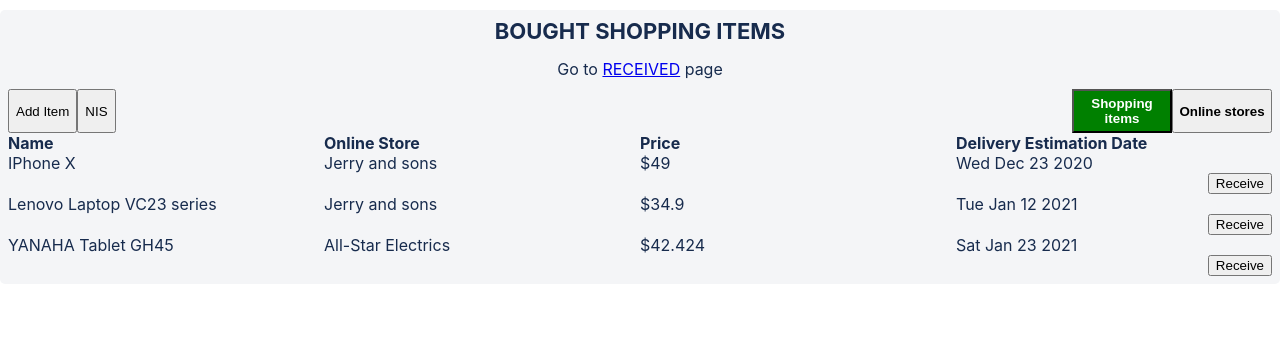
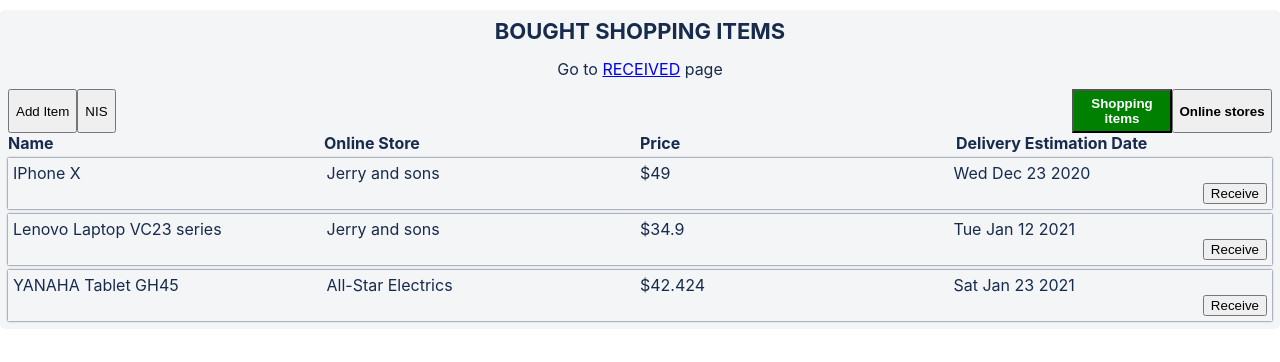
Before and after one commit to lioryarkon9/shppoing-tracker, a React (Create React App) app: page /bought in a window 1280 px wide. Shown: the top 362 px of the page. Built offline with nearby package versions, Linux system fonts and the light colour scheme.

Commit message:
distinguished between the 'ListItemContainer' to the 'ListItem'

```diff
--- a/src/components/List.js
+++ b/src/components/List.js
@@ -12,7 +12,7 @@ import {
 
 import { withFormatAndCurrencyPrice, byDeliveryEstimationDate } from "../utils";
 
-import { ListCell, ListItem } from "./commonStyled";
+import { ListCell, ListItem, ListItemContainer } from "./commonStyled";
 import AddShoppingItemWidget from "./AddShoppingItemWidget";
 import ShoppingItem from "./ShoppingItem";
 
@@ -38,16 +38,20 @@ const List = ({
   const formatPrice = withFormatAndCurrencyPrice(currency.id);
 
   const renderOnlineStore = ({ id, sumOrders }) => (
-    <ListItem key={id}>
-      <ListCell pageMode="onlineStores">{onlineStores[id].name}</ListCell>
-      <ListCell pageMode="onlineStores">{formatPrice(sumOrders)}</ListCell>
-    </ListItem>
+    <ListItemContainer key={id}>
+      <ListItem>
+        <ListCell pageMode="onlineStores">{onlineStores[id].name}</ListCell>
+        <ListCell pageMode="onlineStores">{formatPrice(sumOrders)}</ListCell>
+      </ListItem>
+    </ListItemContainer>
   );
 
   return (
     <div>
       {isAddingShoppingItem && (
-        <AddShoppingItemWidget closeWidget={closeAddShoppingItemWidget} />
+        <ListItemContainer>
+          <AddShoppingItemWidget closeWidget={closeAddShoppingItemWidget} />
+        </ListItemContainer>
       )}
 
       {Object.values(listItemsByType[currentListItemsType]).map(
--- a/src/components/ShoppingItem.js
+++ b/src/components/ShoppingItem.js
@@ -15,7 +15,7 @@ import {
   addReceivedItem,
 } from "../redux/actions/receivedItems.actions";
 
-import { ListItem, ListCell } from "./commonStyled";
+import { ListItem, ListCell, ListItemContainer } from "./commonStyled";
 
 const ShoppingItem = ({
   id,
@@ -44,7 +44,7 @@ const ShoppingItem = ({
   };
 
   return (
-    <div>
+    <ListItemContainer>
       <ListItem>
         <ListCell>{name}</ListCell>
         <ListCell>{onlineStores[onlineStoreId].name}</ListCell>
@@ -57,7 +57,7 @@ const ShoppingItem = ({
           {receivedButtonConfig.label}
         </button>
       </Received>
-    </div>
+    </ListItemContainer>
   );
 };
 
--- a/src/components/UpdateCurrencyRate.js
+++ b/src/components/UpdateCurrencyRate.js
@@ -6,17 +6,17 @@ import { setCurrencyRate } from "../redux/actions/currency.actions";
 const UPDATE_FREQUENCY_IN_MILLISECONDS = 10000;
 
 const UpdateCurrencyRate = ({ setCurrencyRate }) => {
-  // useEffect(function updateCurrency() {
-  //   const id = setInterval(() => {
-  //     fetch("https://api.exchangeratesapi.io/latest?base=USD")
-  //       .then((httpResponse) => httpResponse.json())
-  //       .then((jsonResponse) => setCurrencyRate(jsonResponse.rates["ILS"]));
-  //   }, UPDATE_FREQUENCY_IN_MILLISECONDS);
+  useEffect(function updateCurrency() {
+    const id = setInterval(() => {
+      fetch("https://api.exchangeratesapi.io/latest?base=USD")
+        .then((httpResponse) => httpResponse.json())
+        .then((jsonResponse) => setCurrencyRate(jsonResponse.rates["ILS"]));
+    }, UPDATE_FREQUENCY_IN_MILLISECONDS);
 
-  //   return () => {
-  //     clearInterval(id);
-  //   };
-  // }, []);
+    return () => {
+      clearInterval(id);
+    };
+  }, []);
 
   return null;
 };
--- a/src/components/commonStyled.js
+++ b/src/components/commonStyled.js
@@ -10,14 +10,20 @@ export const ListCell = styled.div`
   }
 `;
 
+export const ListItemContainer = styled.div`
+  box-shadow: 0 0 2px 0;
+  margin-top: 5px;
+  padding: 5px;
+
+  @media ${SMALL_SCREEN} {
+    border-radius: ${theme.borderRadius};
+  }
+`;
+
 export const ListItem = styled.div`
   display: flex;
 
   @media ${SMALL_SCREEN} {
     flex-wrap: wrap;
-    box-shadow: 0 0 2px 0;
-    margin-top: 5px;
-    padding: 5px;
-    border-radius: ${theme.borderRadius};
   }
 `;
```
